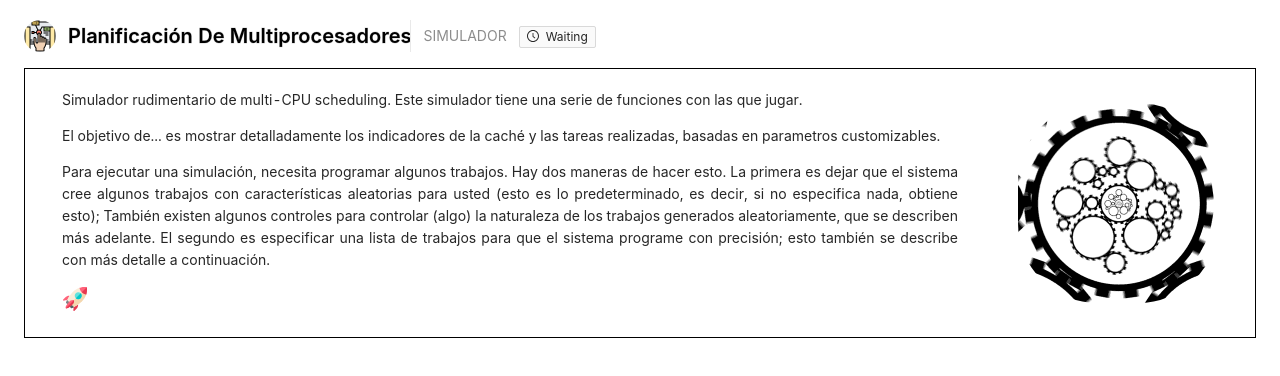
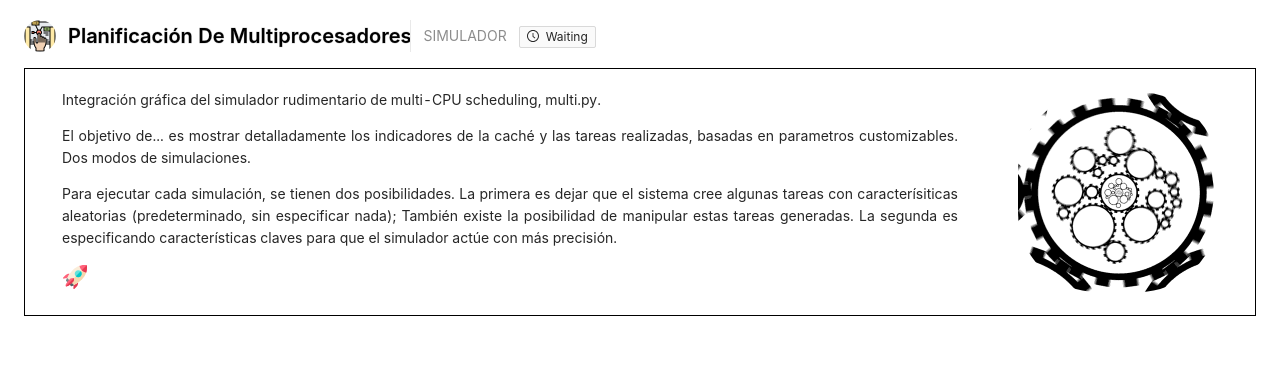
Before and after one commit to Jonathans0ramirez/Planificaci-n-de-multiprocesadores-SIMULADOR-, a React (Create React App) app in the folder client/: page / in a window 1280 px wide. Shown: the top 376 px of the page. Built offline with nearby package versions, Linux system fonts and the light colour scheme; the HTML template or start-up script is replaced by a standard one.

Commit message:
changing text and output text

```diff
--- a/client/src/assets/data.js
+++ b/client/src/assets/data.js
@@ -2,9 +2,9 @@ import start from '../assets/start.svg';
 import eraser from '../assets/eraser.svg';
 
 export const menuParagraphs = [
-    "Simulador rudimentario de multi-CPU scheduling. Este simulador tiene una serie de funciones con las que jugar.",
-    "El objetivo de... es mostrar detalladamente los indicadores de la caché y las tareas realizadas, basadas en parametros customizables.",
-    "Para ejecutar una simulación, necesita programar algunos trabajos. Hay dos maneras de hacer esto. La primera es dejar que el sistema cree algunos trabajos con características aleatorias para usted (esto es lo predeterminado, es decir, si no especifica nada, obtiene esto); También existen algunos controles para controlar (algo) la naturaleza de los trabajos generados aleatoriamente, que se describen más adelante. El segundo es especificar una lista de trabajos para que el sistema programe con precisión; esto también se describe con más detalle a continuación."
+    "Integración gráfica del simulador rudimentario de multi-CPU scheduling, multi.py.",
+    "El objetivo de... es mostrar detalladamente los indicadores de la caché y las tareas realizadas, basadas en parametros customizables. Dos modos de simulaciones.",
+    "Para ejecutar cada simulación, se tienen dos posibilidades. La primera es dejar que el sistema cree algunas tareas con caracterísiticas aleatorias (predeterminado, sin especificar nada); También existe la posibilidad de manipular estas tareas generadas. La segunda es especificando características claves para que el simulador actúe con más precisión."
 ];
 
 export const menuIconButtons = [
@@ -32,7 +32,7 @@ export const simulatorModes = [
         value: "Jobs"
     },
     {
-        label: "Personalizado", //TODAS LAS OPCIONES
+        label: "Control Total", //TODAS LAS OPCIONES
         value: "FFA"
     }
 ];
--- a/client/src/components/simulatorBuilder/simulatorBuilder.jsx
+++ b/client/src/components/simulatorBuilder/simulatorBuilder.jsx
@@ -60,7 +60,7 @@ const SimulatorBuilder = ({ setStatus, setOutputText }) => {
         callApi(values, mode)
             .then(res => {
                 setStatus('Ready');
-                setOutputText(res.replace(/<br[^>]*>/gi, "\n"));
+                setOutputText(res.replace(/<br[^>]*>/gi, "\n> "));
             })
             .catch(err => {
                 setStatus('Error');
```
